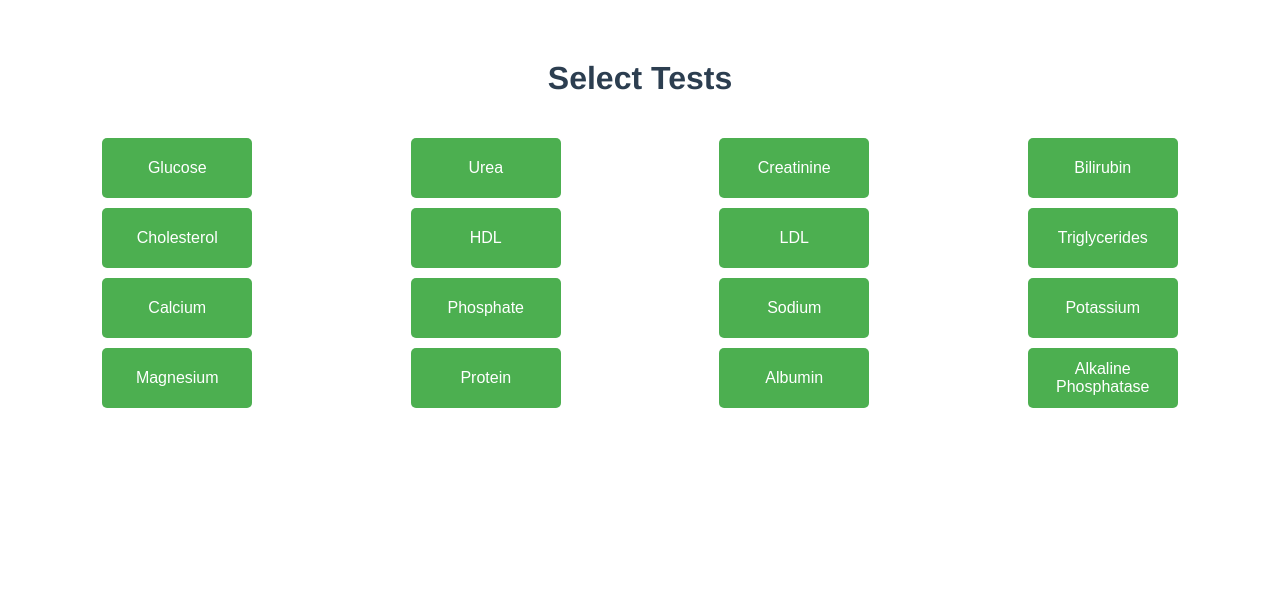
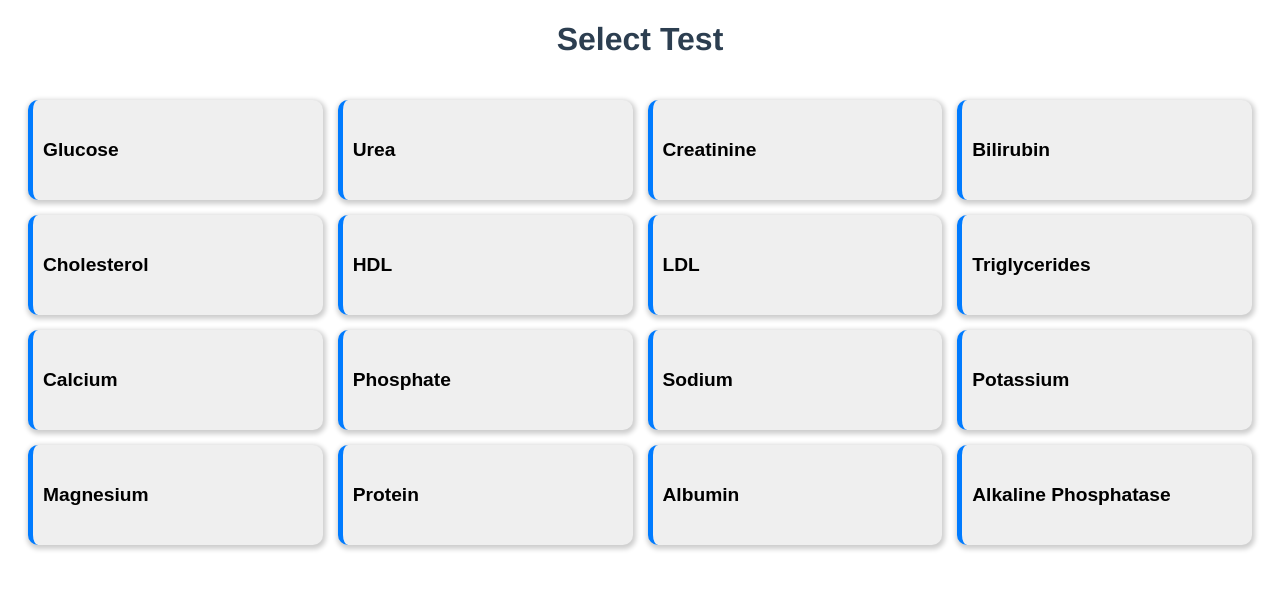
Before and after one commit to akshit28/demo-app, a Vue app: page /#/test in a window 1280 px wide. Shown: the top 590 px of the page. Built offline with nearby package versions, Linux system fonts and the light colour scheme.

Commit message:
test ui changes

```diff
--- a/src/App.vue
+++ b/src/App.vue
@@ -34,6 +34,5 @@ export default {
   -moz-osx-font-smoothing: grayscale;
   text-align: center;
   color: #2c3e50;
-  margin-top: 60px;
 }
 </style>
--- a/src/components/LoadingScreen.vue
+++ b/src/components/LoadingScreen.vue
@@ -21,8 +21,8 @@ export default {
 }
 
 .loading-container img {
-  width: 400px;
-  height: 400px;
+  width: 300px;
+  height: 300px;
 }
 
 .loading-container p {
--- a/src/components/TestList.vue
+++ b/src/components/TestList.vue
@@ -7,9 +7,9 @@
       :test-name="selectedTest.name"
       @cancel="resetTest"
     />
-    <div class="test-conatiner">
-      <h1>Select Tests</h1>
-      <div v-if="!selectedTest" class="grid-container">
+    <div class="test-conatiner" v-if="!selectedTest">
+      <h1>Select Test</h1>
+      <div class="grid-container">
       <button
         v-for="test in biochemistryTests"
         :key="test.id"
@@ -73,24 +73,30 @@ export default {
 .grid-container {
   display: grid;
   grid-template-columns: repeat(4, 1fr); /* 4 columns */
-  gap: 10px; /* Gap between buttons */
+  gap: 15px; /* Gap between buttons */
   padding: 20px;
   justify-items: center; /* Center the buttons horizontally */
 }
 
 .test-button {
-  width: 150px;
-  height: 60px;
-  font-size: 16px;
+  width: 100%;
+  height: 100px;
+  font-size: 1.2rem;
   cursor: pointer;
-  background-color: #4CAF50;
-  color: white;
+  /* background-color: #488f49; */
   border: none;
-  border-radius: 5px;
-  transition: background-color 0.3s ease;
+  border-left: 5px #007BFF solid;
+  color: black;
+  text-align: left;
+  border-radius: 10px;
+  transition: transform 0.3s ease;
+  box-sizing: border-box;
+  padding-left: 10px;
+  font-weight: bold;
+  box-shadow: 1px 2px 5px 2px rgba(0,0,0,0.2);
 }
 
 .test-button:hover {
-  background-color: #45a049;
+  transform: scale(1.04); /* Increase size by 10% on hover */
 }
 </style>
--- a/src/router/index.js
+++ b/src/router/index.js
@@ -1,14 +1,9 @@
 import { createRouter, createWebHashHistory } from 'vue-router'
-import HelloWorld from '../components/HelloWorld.vue'
+// import HelloWorld from '../components/HelloWorld.vue'
 import TestList from '../components/TestList.vue'
 import TestProgress from '../components/TestProgress.vue'
 
 const routes = [
-  {
-    path: '/',
-    name: 'Home',
-    component: HelloWorld
-  },
   {
     path: '/test',
     name: 'Test',
```
